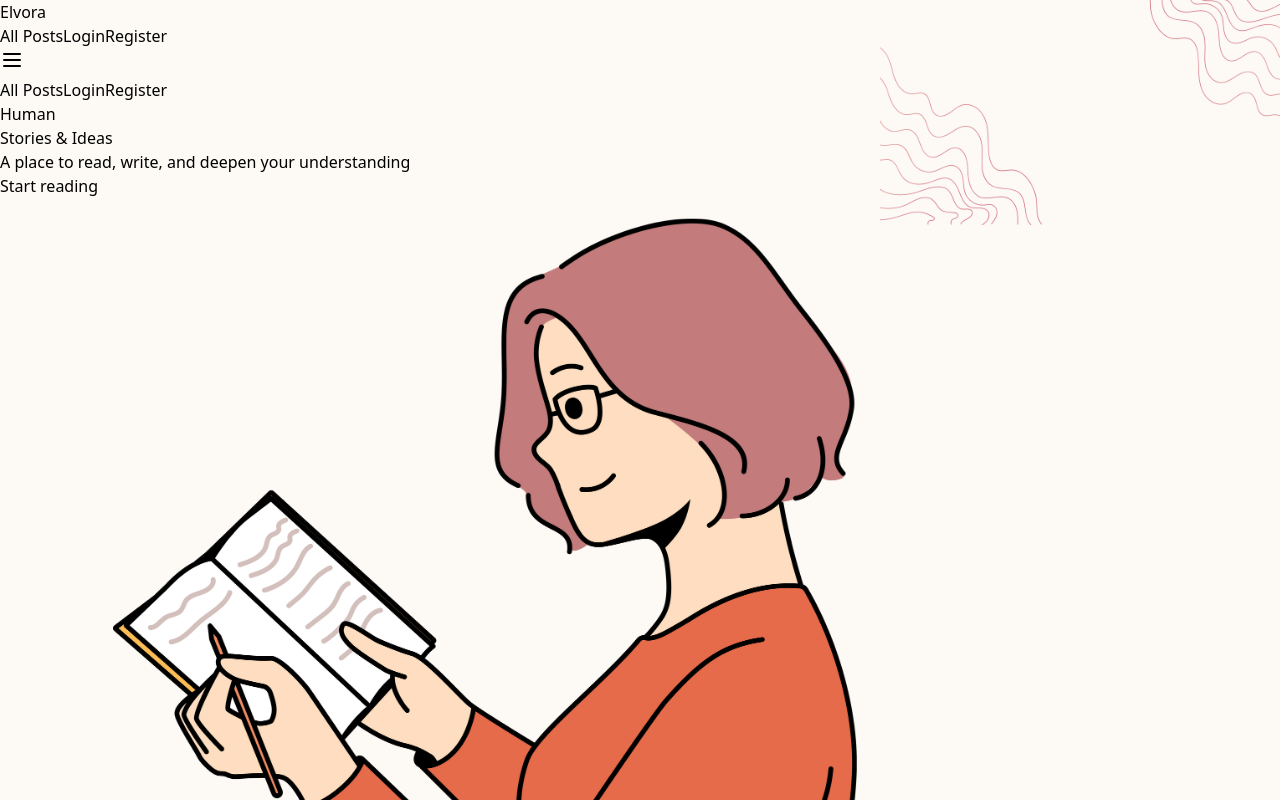
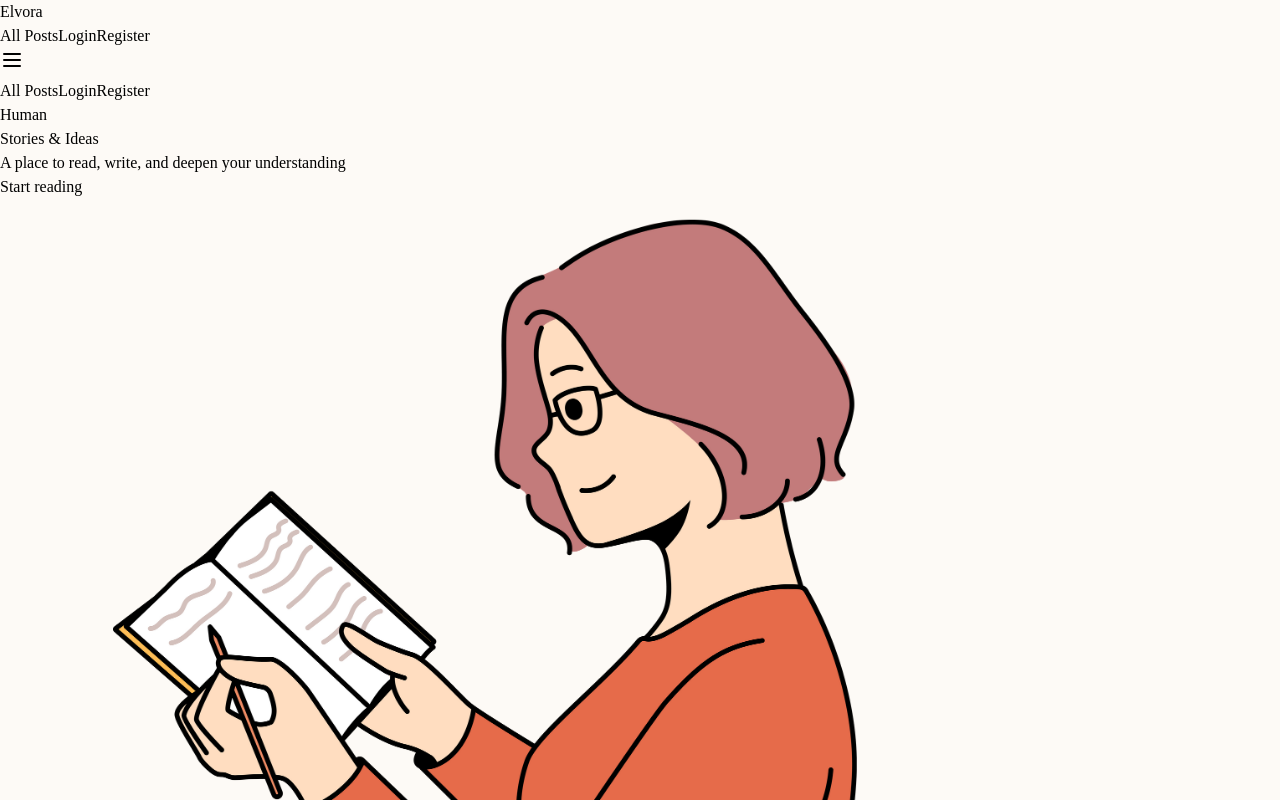
Before and after one commit to ayush001010/Elvora-Frontend, a React (Vite) app: page / in a window 1280 px wide. Shown: the top 800 px of the page. Built offline with nearby package versions, Linux system fonts and the light colour scheme; a web font is replaced by a local one.

Commit message:
Another Change

```diff
--- a/src/index.css
+++ b/src/index.css
@@ -4,28 +4,13 @@
 @tailwind utilities;
 
 
-body {
-  background-color: #fdfaf6;
-  background-image: url('/corner.png');
-  background-position: top right;
-  background-repeat: no-repeat;
-  background-size: contain;
-}
-
-/* Optional fixed background effect */
-@media (min-width: 1024px) {
-  body {
-    background-attachment: fixed;
-    background-size: 400px; /* Adjust for large screens */
+body{
+    font-family: "Playfair Display" ;
+    background-color: #fdfaf6;
+    /* background-image: url('/corner.png'); */
     background-position: top right;
-  }
-}
-
-@media (max-width: 768px) {
-  body {
-    background-size: 200px; /* Smaller image on mobile */
-    background-position: top right;
-  }
+    background-repeat: no-repeat;
+    background-size: cover;
 }
 
 .quill-container .ql-container {
```
